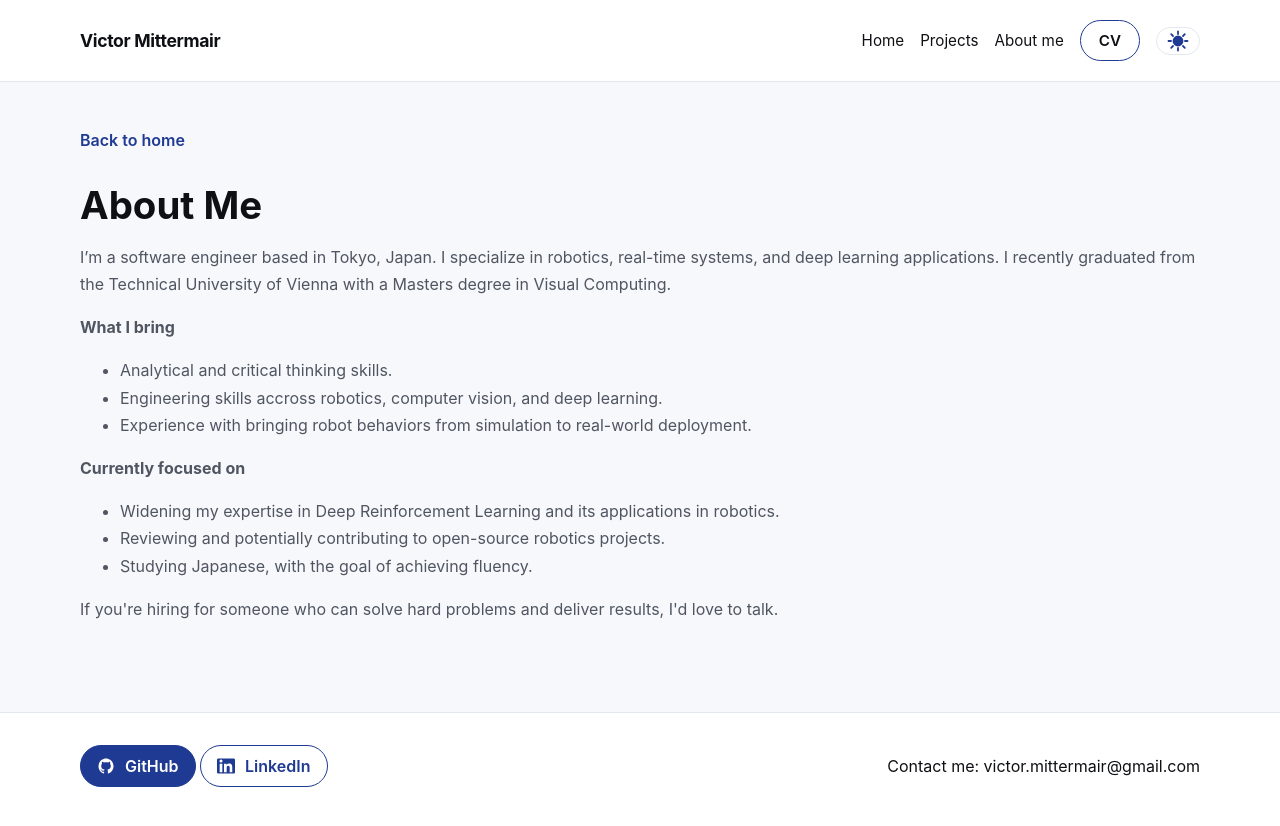
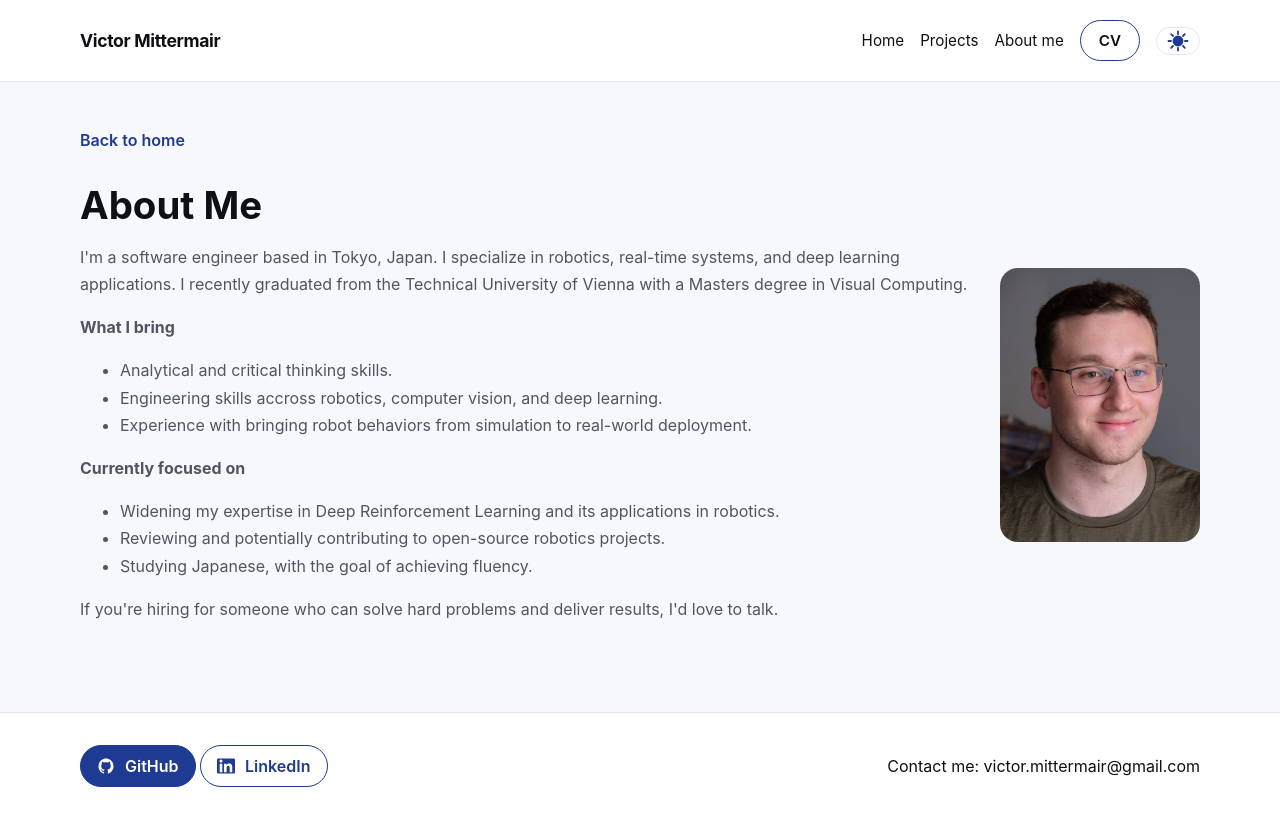
Before and after one commit to Telios/telios.github.io, a Jekyll site: the page built from md_files/about.markdown, in a window 1280 px wide. Shown: the top 826 px of the page. Built offline with Jekyll 4.4.1, drawn with Linux system fonts in a browser that asks for light colours.

Commit message:
add profile pic, add staubli and scout mini projects

```diff
--- a/_layouts/home.html
+++ b/_layouts/home.html
@@ -55,6 +55,9 @@ layout: default
         </article>
       {% endfor %}
     </div>
+    <p class="align-center" align="center">
+      <a class="text-link" href="{{ '/projects/' | relative_url }}">View all projects</a>
+    </p>
   </div>
 </section>
 
--- a/assets/css/main.scss
+++ b/assets/css/main.scss
@@ -153,7 +153,17 @@ a {
     justify-content: center;
 }
 
+.image-with-padding-float {
+    margin-top: 24px;
+    margin-bottom: 24px;
+    float: right;
+}
+
 .image-with-padding img {
+    border-radius: 18px;
+}
+
+.image-with-padding-float img {
     border-radius: 18px;
 }
 
--- a/md_files/about.markdown
+++ b/md_files/about.markdown
@@ -4,7 +4,14 @@ title: About Me
 permalink: /about/
 ---
 
-I'm a software engineer based in Tokyo, Japan. I specialize in robotics, real-time systems, and deep learning applications. I recently graduated from the Technical University of Vienna with a Masters degree in Visual Computing.
+<div>
+    <div class="image-with-padding-float">
+        <img src="/assets/images/profile_img.jpeg" width="200px" alt="Photo of Victor"/>
+    </div>
+    <p>I'm a software engineer based in Tokyo, Japan. I specialize in robotics, real-time systems, and deep learning applications. I recently graduated from the Technical University of Vienna with a Masters degree in Visual Computing.</p>
+</div>
+
+
 
 **What I bring**
 
```
Also changed, not shown: _projects/scout_mini.md (added, +52 -0 lines), _projects/staubli_isaac_sim.md (added, +55 -0 lines), md_files/resume.md (+5 -0 lines), assets/images/profile_img.jpeg (added), assets/images/staubli_system_overview_ros1.png (added), 8 other files.
